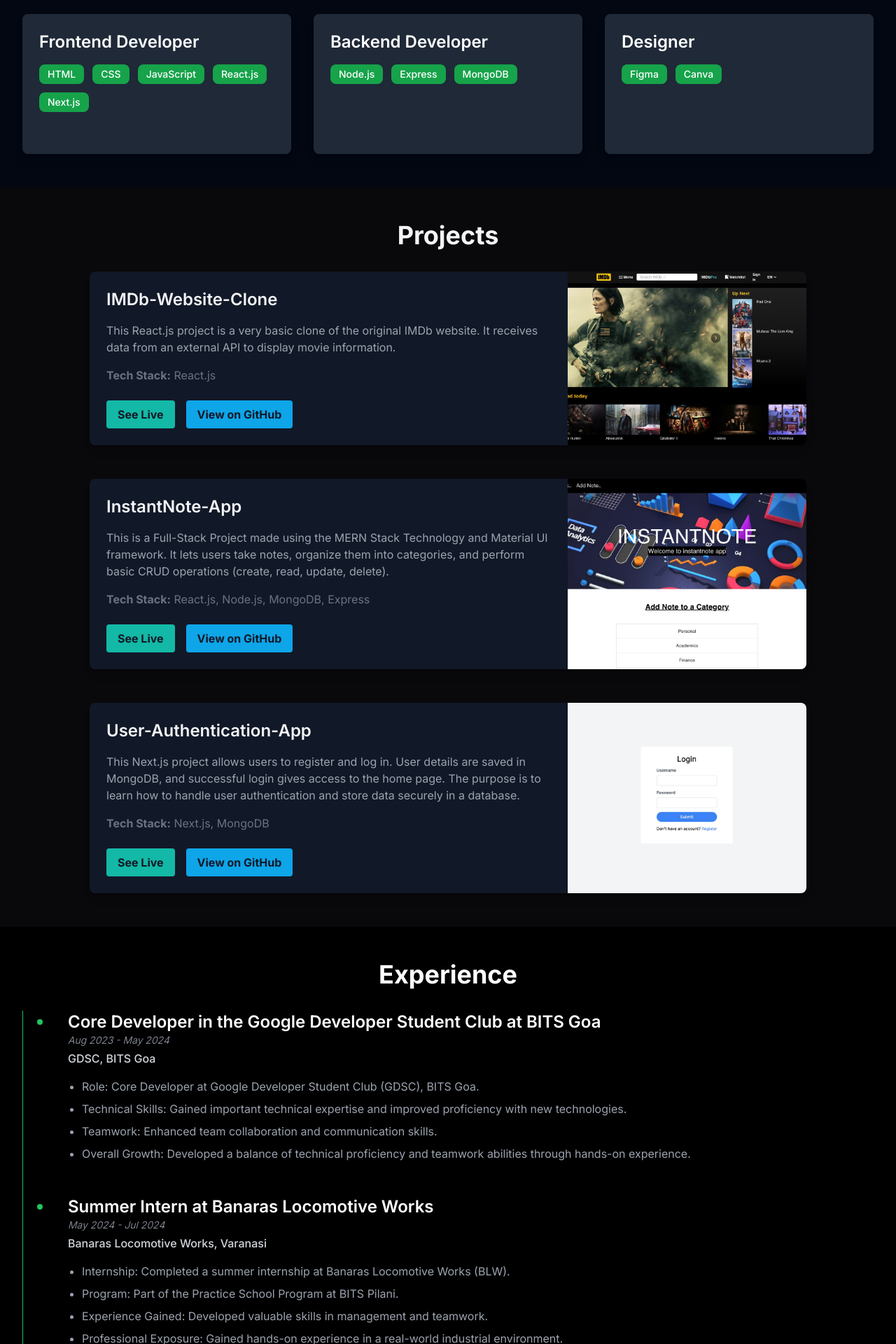
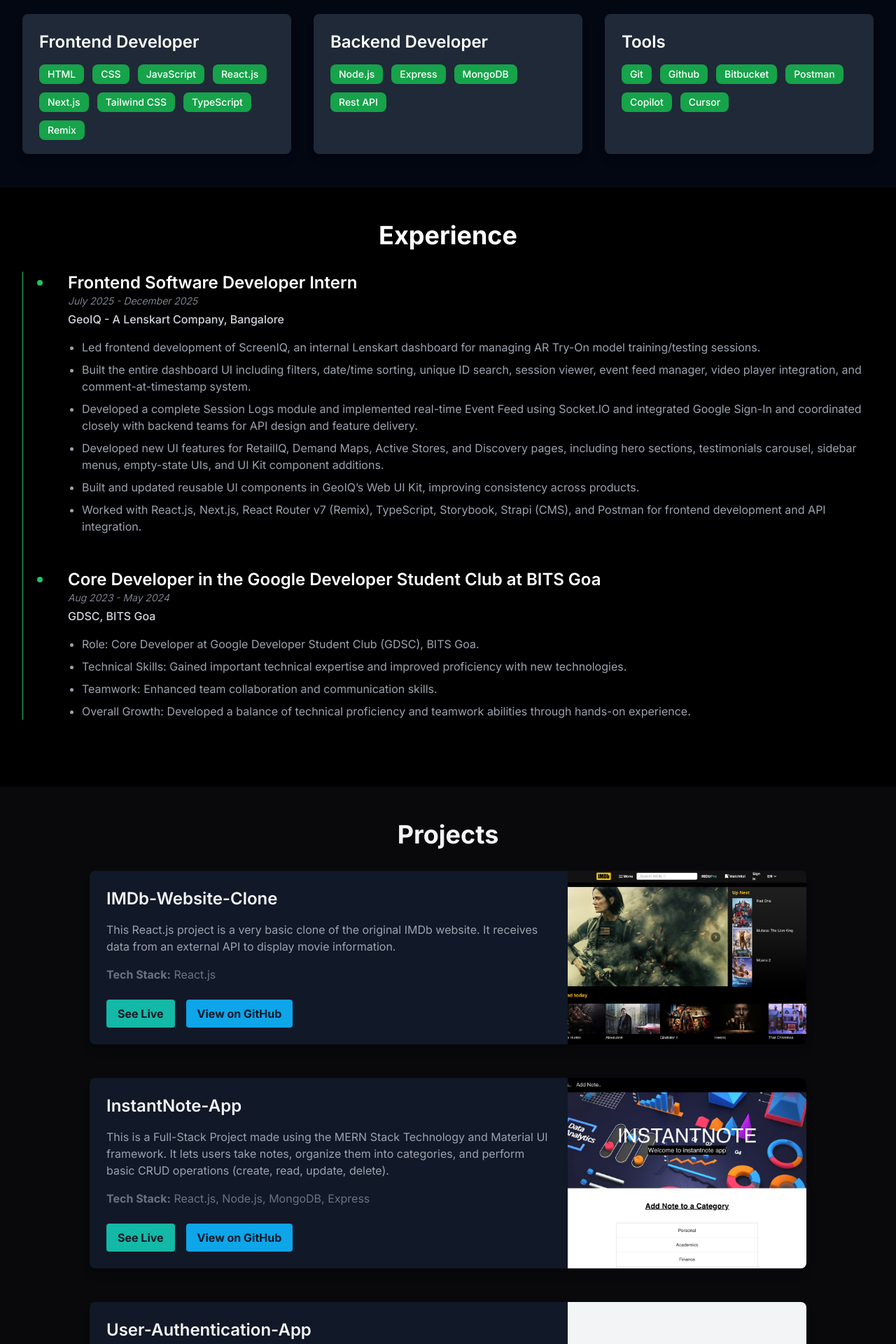
Before and after one commit to prabhat3009/Portfolio-Website, a Next.js app: page / in a window 1280 px wide. Shown: the part 900-2820 px from the top of the page at 70% size. Built offline with nearby package versions, Linux system fonts and the light colour scheme.

Commit message:
New changes

```diff
--- a/app/(routes)/page.tsx
+++ b/app/(routes)/page.tsx
@@ -11,13 +11,15 @@
       <section id="skills">
         <SkillsSection />
       </section>
+      <section id="experience">
+        <ExperienceSection />
+      </section>
       <section id="projects">
         <Projects />
       </section>
-      <section id="experience">
-        <ExperienceSection />
+      <section id="contact">
+        <Footer />
       </section>
-      <section id="contact"><Footer /></section>
     </div>
   );
 }
--- a/app/_components/experience.tsx
+++ b/app/_components/experience.tsx
@@ -1,4 +1,4 @@
-"use client"
+"use client";
 import JobExperience from "./jobExpComp";
 import { motion } from "framer-motion";
 import { useInView } from "react-intersection-observer";
@@ -48,6 +48,22 @@
         >
           <motion.div variants={itemVariants}>
             <JobExperience
+              title="Frontend Software Developer Intern"
+              date="July 2025 - December 2025"
+              company="GeoIQ - A Lenskart Company"
+              location="Bangalore"
+              responsibilities={[
+                "Led frontend development of ScreenIQ, an internal Lenskart dashboard for managing AR Try-On model training/testing sessions.",
+                "Built the entire dashboard UI including filters, date/time sorting, unique ID search, session viewer, event feed manager, video player integration, and comment-at-timestamp system.",
+                "Developed a complete Session Logs module and implemented real-time Event Feed using Socket.IO and integrated Google Sign-In and coordinated closely with backend teams for API design and feature delivery.",
+                "Developed new UI features for RetailIQ, Demand Maps, Active Stores, and Discovery pages, including hero sections, testimonials carousel, sidebar menus, empty-state UIs, and UI Kit component additions.",
+                "Built and updated reusable UI components in GeoIQ’s Web UI Kit, improving consistency across products.",
+                "Worked with React.js, Next.js, React Router v7 (Remix), TypeScript, Storybook, Strapi (CMS), and Postman for frontend development and API integration.",
+              ]}
+            />
+          </motion.div>
+          <motion.div variants={itemVariants}>
+            <JobExperience
               title="Core Developer in the Google Developer Student Club at BITS Goa"
               date="Aug 2023 - May 2024"
               company="GDSC"
@@ -60,21 +76,6 @@
               ]}
             />
           </motion.div>
-
-          <motion.div variants={itemVariants}>
-            <JobExperience
-              title="Summer Intern at Banaras Locomotive Works"
-              date="May 2024 - Jul 2024"
-              company="Banaras Locomotive Works"
-              location="Varanasi"
-              responsibilities={[
-                "Internship: Completed a summer internship at Banaras Locomotive Works (BLW).",
-                "Program: Part of the Practice School Program at BITS Pilani.",
-                "Experience Gained: Developed valuable skills in management and teamwork.",
-                "Professional Exposure: Gained hands-on experience in a real-world industrial environment.",
-              ]}
-            />
-          </motion.div>
         </motion.div>
       </div>
     </section>
--- a/app/_components/skills.tsx
+++ b/app/_components/skills.tsx
@@ -45,19 +45,35 @@
           <motion.div variants={cardVariants} className="flex">
             <SkillsCard
               title="Frontend Developer"
-              skills={["HTML", "CSS", "JavaScript", "React.js", "Next.js"]}
+              skills={[
+                "HTML",
+                "CSS",
+                "JavaScript",
+                "React.js",
+                "Next.js",
+                "Tailwind CSS",
+                "TypeScript",
+                "Remix",
+              ]}
             />
           </motion.div>
           <motion.div variants={cardVariants} className="flex">
             <SkillsCard
               title="Backend Developer"
-              skills={["Node.js", "Express", "MongoDB"]}
+              skills={["Node.js", "Express", "MongoDB", "Rest API"]}
             />
           </motion.div>
           <motion.div variants={cardVariants} className="flex">
             <SkillsCard
-              title="Designer"
-              skills={[ "Figma", "Canva"]}
+              title="Tools"
+              skills={[
+                "Git",
+                "Github",
+                "Bitbucket",
+                "Postman",
+                "Copilot",
+                "Cursor",
+              ]}
             />
           </motion.div>
         </motion.div>
```
Also changed, not shown: 1 other file (tests, documents, lock files or other folders).
